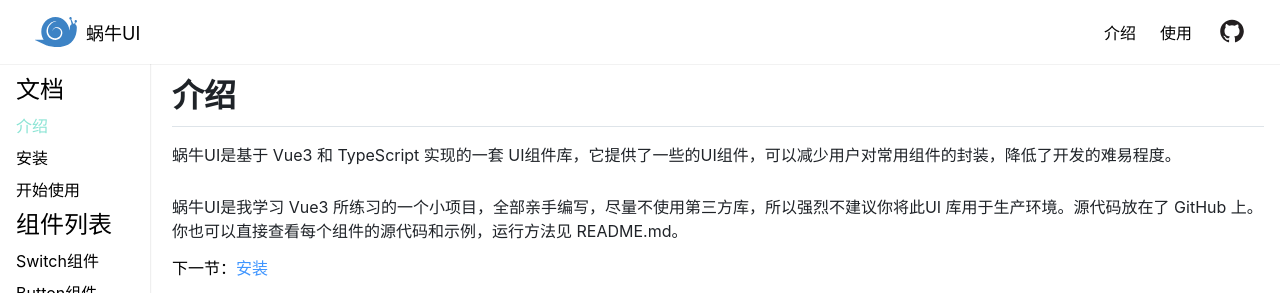
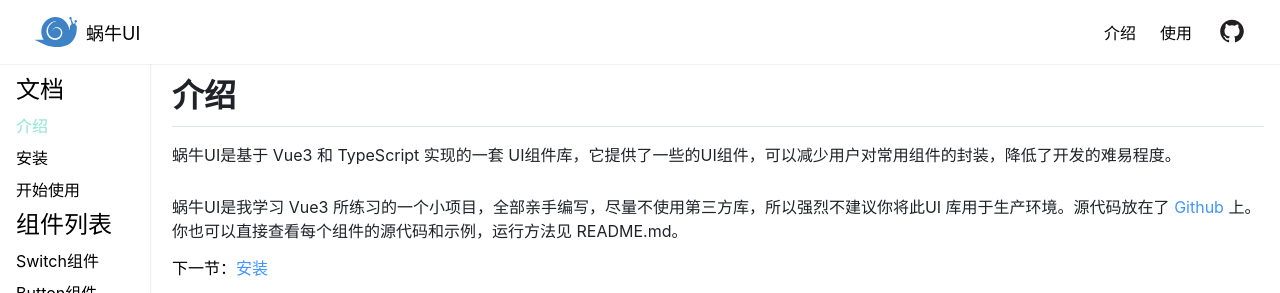
Before and after one commit to wszzj/woniu-ui, a Vue app: page /#/doc/intro in a window 1280 px wide. Shown: the top 293 px of the page. Built offline with nearby package versions, Linux system fonts and the light colour scheme; what @highlightjs/vue-plugin would draw is missing.

Commit message:
更新Github地址

```diff
--- a/src/views/Intro.vue
+++ b/src/views/Intro.vue
@@ -8,7 +8,10 @@
     <p>
       蜗牛UI是我学习 Vue3
       所练习的一个小项目，全部亲手编写，尽量不使用第三方库，所以强烈不建议你将此UI
-      库用于生产环境。源代码放在了 GitHub
+      库用于生产环境。源代码放在了
+      <a href="https://wszzj.github.io/woniu-ui/"
+        ><Button theme="link">Github</Button></a
+      >
       上。你也可以直接查看每个组件的源代码和示例，运行方法见 README.md。
     </p>
   </article>
```
Also changed, not shown: 1 other file (tests, documents, lock files or other folders).
